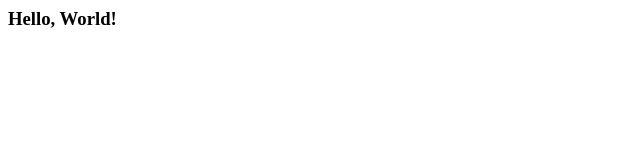
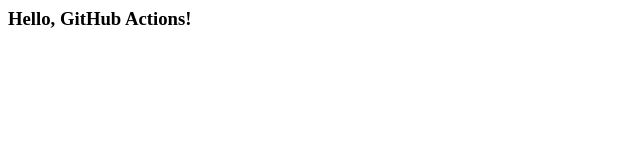
Before and after one commit to vishal-ponsekar/gh-deployment-workflow, a plain HTML site: page index.html in a window 1280 px wide. Shown: the whole page, without its empty margins (0-640 px from the left). Drawn offline with Linux system fonts and the light colour scheme.

Commit message:
edited the index.html to check the github pages changes

```diff
--- a/index.html
+++ b/index.html
@@ -1,6 +1,6 @@
 <html>
     <title>roadmap.sh</title>
     <body>
-        <h3>Hello, World!</h3>
+        <h3>Hello, GitHub Actions!</h3>
     </body>
 </html>
```
